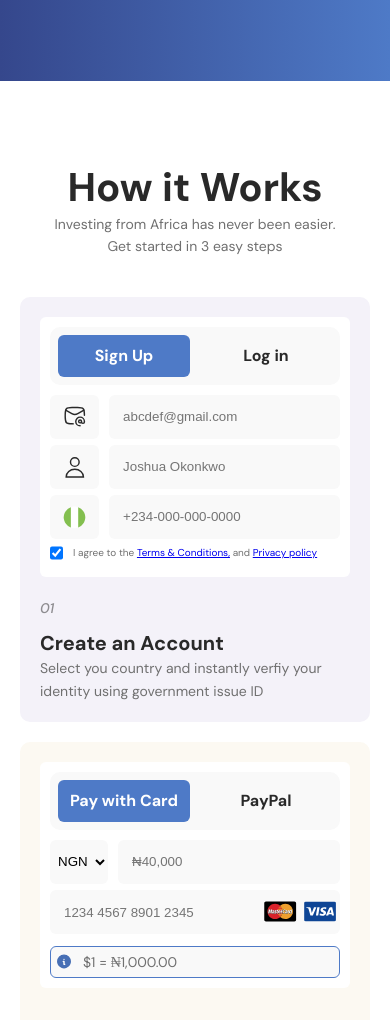
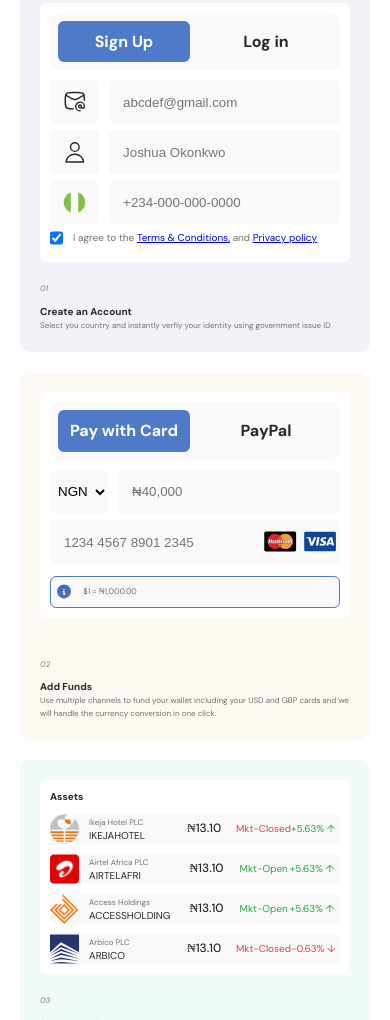
Before and after one commit to Mychaelyung/Kamari, a plain HTML site: page index.html in a window 390 px wide. Shown: the part 980-2000 px from the top of the page. Drawn offline with Linux system fonts and the light colour scheme.

Commit message:
fonts edit

```diff
--- a/privacy.css
+++ b/privacy.css
@@ -462,6 +462,26 @@ footer a {
 }
 
 @media screen and (max-width: 500px) {
+  h1 {
+    font-weight: 700;
+    font-size: 36px;
+  }
+  h2 {
+    font-weight: 700;
+    font-size: 22px;
+  }
+  h3 {
+    font-weight: 700;
+    font-size: 10px;
+  }
+  span {
+    font-weight: 400;
+    font-size: 8px;
+  }
+  p {
+    font-weight: 400;
+    font-size: 8px;
+  }
   .navbar {
     display: flex;
   }
--- a/style.css
+++ b/style.css
@@ -856,6 +856,42 @@ footer a {
 }
 
 @media screen and (max-width: 500px) {
+  h1 {
+    font-weight: 700;
+    font-size: 36px;
+    line-height: 120%;
+    color: #ffffff;
+  }
+  h2 {
+    font-weight: 700;
+    font-size: 22px;
+    line-height: 130%;
+    color: var(--base-clr);
+  }
+  h3 {
+    font-weight: 700;
+    font-size: 10px;
+    line-height: 140%;
+    color: var(--base-clr);
+  }
+  h4 {
+    font-weight: 500;
+    font-size: 10px;
+    line-height: 160%;
+    color: var(--base-clr);
+  }
+  h5 {
+    font-weight: 500;
+    font-size: 8px;
+    line-height: 160%;
+    font-style: italic;
+  }
+  p {
+    font-weight: 400;
+    font-size: 8px;
+    line-height: 160%;
+    color: var(--base-clr-alt);
+  }
   .navbar {
     display: flex;
   }
```
